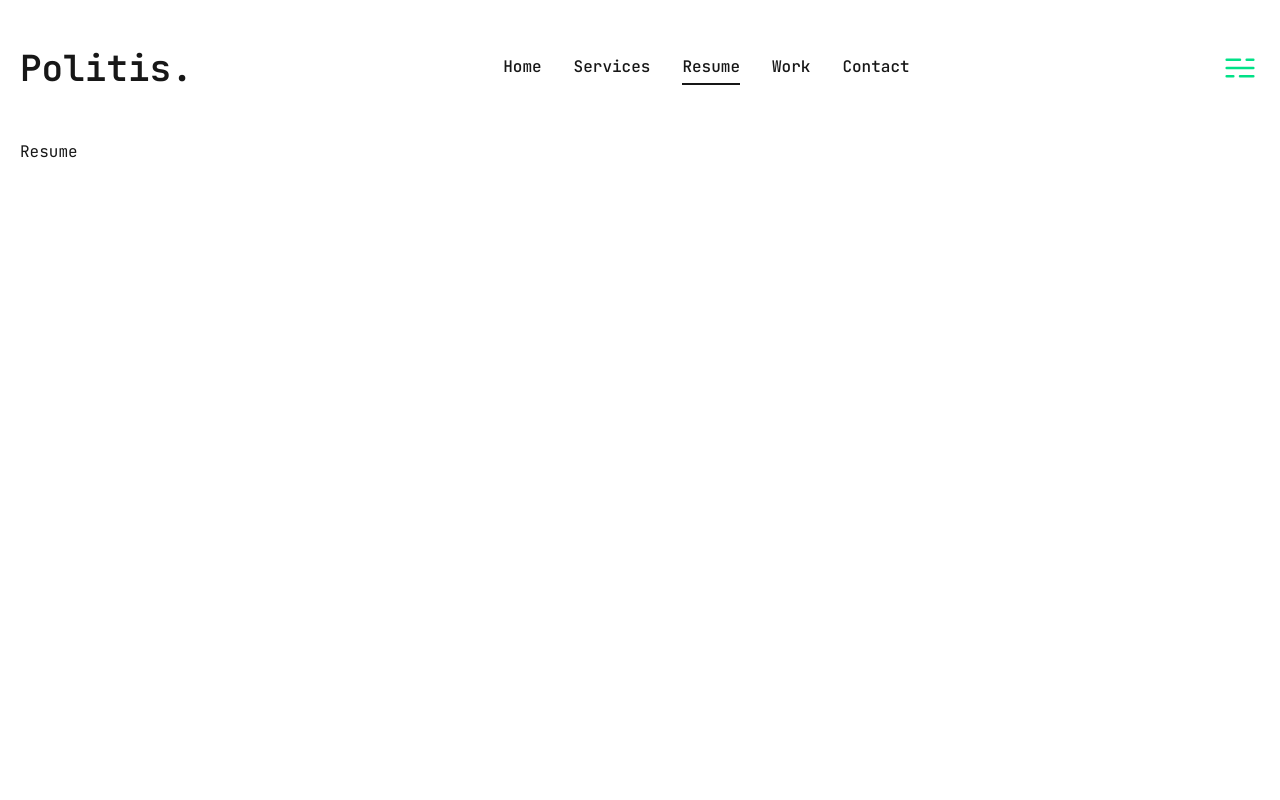
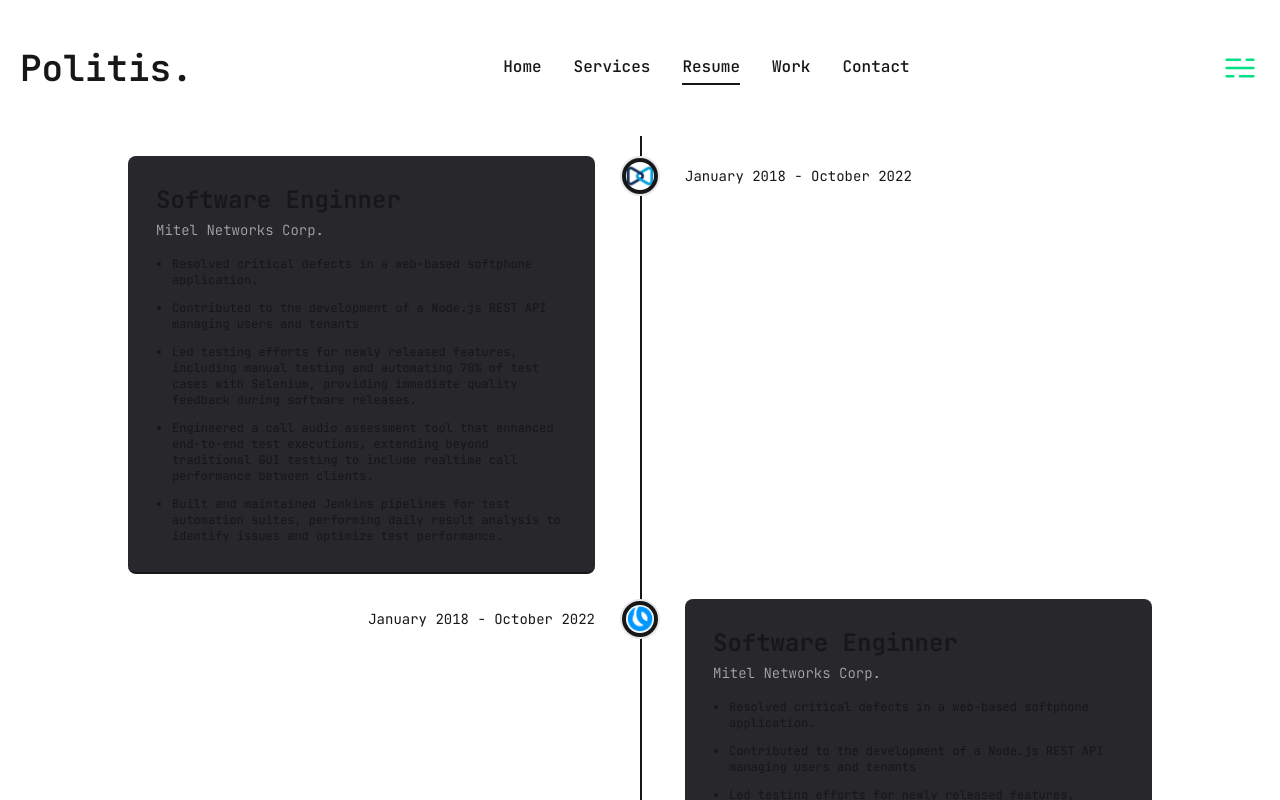
Before and after one commit to kostas-politis/portfolio, a Next.js app: page /resume in a window 1280 px wide. Shown: the top 800 px of the page. Built offline with nearby package versions, Linux system fonts and the light colour scheme.

Commit message:
Work Page - Experience Timeline

```diff
--- a/app/resume/page.tsx
+++ b/app/resume/page.tsx
@@ -1,9 +1,9 @@
-import React from 'react';
+import VerticalTimeline from '@/components/Timeline';
 
 export default function Resume() {
   return (
     <div>
-      <span className="c"></span>Resume
+      <VerticalTimeline />
     </div>
   );
 }
--- /dev/null
+++ b/app/work.ts
@@ -0,0 +1,49 @@
+export type WorkExperience = {
+  title: string;
+  company: string;
+  bullets: string[];
+  image: { path: string; alt: string };
+};
+
+export const workExperience: WorkExperience[] = [
+  {
+    title: 'Software Enginner',
+    company: 'Mitel Networks Corp.',
+    bullets: [
+      'Resolved critical defects in a web-based softphone application.',
+      'Contributed to the development of a Node.js REST API managing users and tenants',
+      'Led testing efforts for newly released features, including manual testing and automating 70% of test cases with Selenium, providing immediate quality feedback during software releases.',
+      'Engineered a call audio assessment tool that enhanced end-to-end test executions, extending beyond traditional GUI testing to include realtime call performance between clients.',
+      'Built and maintained Jenkins pipelines for test automation suites, performing daily result analysis to identify issues and optimize test performance.',
+    ],
+    image: {
+      path: '/mitel-logo-60.png',
+      alt: 'Mitel Logo',
+    },
+  },
+  {
+    title: 'Software Enginner',
+    company: 'Mitel Networks Corp.',
+    bullets: [
+      'Resolved critical defects in a web-based softphone application.',
+      'Contributed to the development of a Node.js REST API managing users and tenants',
+      'Led testing efforts for newly released features, including manual testing and automating 70% of test cases with Selenium, providing immediate quality feedback during software releases.',
+      'Built and maintained Jenkins pipelines for test automation suites, performing daily result analysis to identify issues and optimize test performance.',
+    ],
+    image: {
+      path: '/atos-logo-60.png',
+      alt: 'Atos Logo',
+    },
+  },
+  {
+    title: 'Software Enginner',
+    company: 'Mitel Networks Corp.',
+    bullets: [
+      'Built and maintained Jenkins pipelines for test automation suites, performing daily result analysis to identify issues and optimize test performance.',
+    ],
+    image: {
+      path: '/mitel-logo-60.png',
+      alt: 'Mitel Logo',
+    },
+  },
+];
--- a/components/Header.tsx
+++ b/components/Header.tsx
@@ -18,7 +18,7 @@ export default function Header() {
         {/* <div className="xl:flex">mobile nav</div> */}
 
         {/* Desktop Nav RODO flex -> hidden*/}
-        <div className="hidden xl:flex">
+        <div className="xl:flex">
           <Nav />
           {/* <Link href="/contact">Hire me</Link> */}
         </div>
--- /dev/null
+++ b/components/Timeline.tsx
@@ -0,0 +1,22 @@
+import { workExperience } from '@/app/work';
+import TimelineContainer from './TimelineEntry';
+
+export default function VerticalTimeline() {
+  return (
+    <div className="relative mx-auto w-full max-w-5xl py-[20px]">
+      {/* Vertical line */}
+      <div
+        className={`absolute left-[19px] top-0 -z-10 h-full w-[2px] bg-foreground lg:left-1/2`}
+      ></div>
+      {workExperience.map((item, index) => {
+        return (
+          <TimelineContainer
+            key={index}
+            item={item}
+            reverse={index % 2 === 0}
+          />
+        );
+      })}
+    </div>
+  );
+}
--- /dev/null
+++ b/components/TimelineEntry.tsx
@@ -0,0 +1,44 @@
+import Image from 'next/image';
+import { WorkExperience } from '../app/work';
+
+interface Props {
+  item: WorkExperience;
+  reverse?: boolean;
+}
+
+export default function TimelineContainer({ item, reverse = false }: Props) {
+  return (
+    <div className="mb-[25px] grid grid-cols-[auto_1fr] grid-rows-[auto_1fr] gap-x-[25px] last:mb-0 lg:grid-cols-[1fr_auto_1fr] lg:grid-rows-none">
+      {/* LOGO */}
+      <Image
+        src={item.image.path}
+        alt={item.image.alt}
+        width={40}
+        height={40}
+        className="mx-auto box-border rounded-full border-[2px] bg-foreground p-[4px] lg:order-2"
+      />
+      {/* DATE */}
+      <div
+        className={`self-center text-sm ${reverse ? 'lg:order-3 lg:justify-self-start' : 'lg:order-1 lg:justify-self-end'}`}
+      >
+        January 2018 - October 2022
+      </div>
+      {/* CONTENT */}
+      <div
+        className={`${reverse ? 'lg:order-1' : 'lg:order-3'} col-start-2 rounded-lg border-b-2 border-accent bg-[#27272c] p-7 lg:col-start-auto lg:row-span-2`}
+      >
+        <h3 className="mb-1">{item.title}</h3>
+        <h5 className="mb-4 text-sm font-light text-white/60">
+          {item.company}
+        </h5>
+        <ul className="flex list-disc flex-col gap-3 pl-4">
+          {item.bullets.map((bullet, index) => (
+            <li key={index} className="text-xs">
+              {bullet}
+            </li>
+          ))}
+        </ul>
+      </div>
+    </div>
+  );
+}
```
Also changed, not shown: public/atos-logo-60.png (added), public/mitel-logo-60.png (added).
